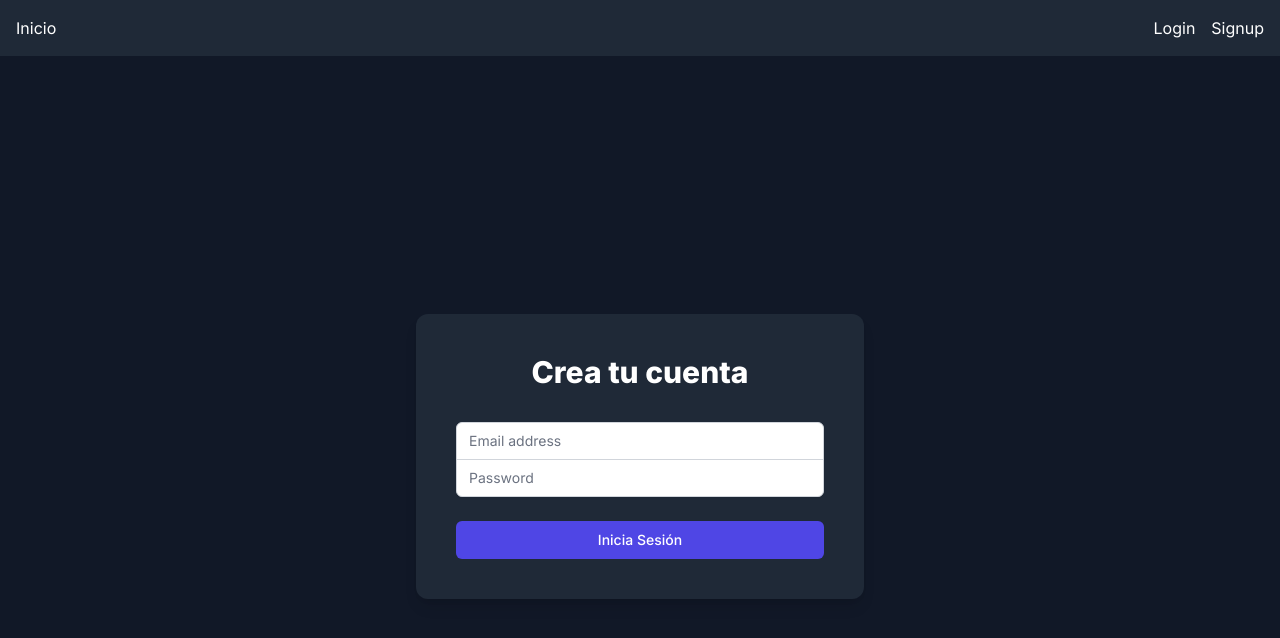
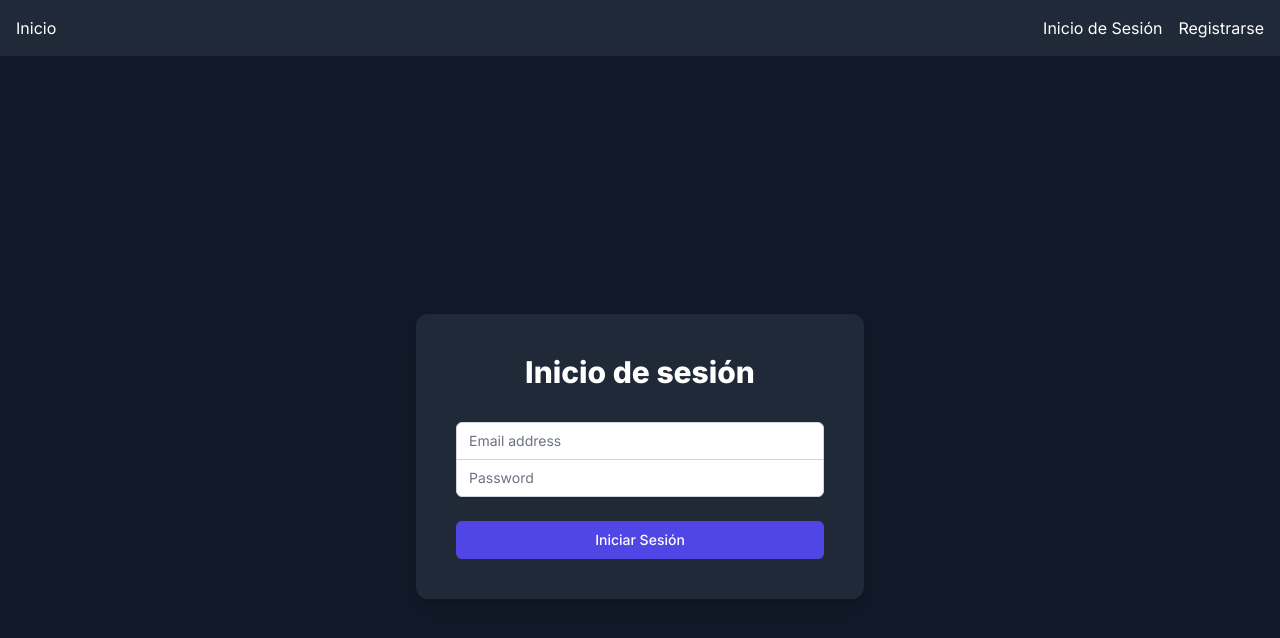
Before and after one commit to IIC3585-2024/ssr-group-08, a Next.js app in the folder next/: page /auth/login in a window 1280 px wide. Shown: the top 638 px of the page. Built offline with nearby package versions, Linux system fonts and the light colour scheme; no server answers.

Commit message:
fix - style and language fixes

```diff
--- a/next/src/app/auth/layout.js
+++ b/next/src/app/auth/layout.js
@@ -4,9 +4,6 @@ export default function Page({ children }) {
   return (
     <div className="min-h-screen flex items-center justify-center bg-gray-900">
       <div className="max-w-md w-full space-y-8 p-10 bg-gray-800 rounded-xl shadow-lg">
-        <h2 className="text-center text-3xl font-extrabold text-white">
-          Crea tu cuenta
-        </h2>
         {children}
       </div>
     </div>
--- a/next/src/app/auth/login/page.js
+++ b/next/src/app/auth/login/page.js
@@ -1,5 +1,12 @@
 import LoginForm from "@/components/LoginForm";
 
 export default function Page() {
-  return <LoginForm />;
+  return (
+    <>
+      <h2 className="text-center text-3xl font-extrabold text-white">
+        Inicio de sesión
+      </h2>
+      <LoginForm />
+    </>
+  );
 }
--- a/next/src/app/auth/signup/page.js
+++ b/next/src/app/auth/signup/page.js
@@ -1,5 +1,12 @@
 import SignupForm from "@/components/SignupForm";
 
 export default function Page() {
-  return <SignupForm />;
+  return (
+    <>
+      <h2 className="text-center text-3xl font-extrabold text-white">
+        Crea tu cuenta
+      </h2>
+      <SignupForm />
+    </>
+  );
 }
--- a/next/src/app/layout.js
+++ b/next/src/app/layout.js
@@ -27,10 +27,10 @@ export default async function RootLayout({ children }) {
               {!isAuthenticated ? (
                 <>
                   <Link className="text-white ml-4" href="/auth/login">
-                    Login
+                    Inicio de Sesión
                   </Link>
                   <Link className="text-white ml-4" href="/auth/signup">
-                    Signup
+                    Registrarse
                   </Link>
                 </>
               ) : (
--- a/next/src/components/LoginForm.js
+++ b/next/src/components/LoginForm.js
@@ -63,7 +63,7 @@ function LoginButton() {
       onClick={handleClick}
       className="group relative w-full flex justify-center py-2 px-4 border border-transparent text-sm font-medium rounded-md text-white bg-indigo-600 hover:bg-indigo-700 focus:outline-none focus:ring-2 focus:ring-offset-2 focus:ring-indigo-500"
     >
-      Inicia Sesión
+      Iniciar Sesión
     </button>
   );
 }
--- a/next/src/components/LogoutButton.js
+++ b/next/src/components/LogoutButton.js
@@ -18,7 +18,7 @@ export default function LogoutButton() {
       href="/auth/login"
       onClick={handleClick}
     >
-      Logout
+      Cerrar Sesión
     </button>
   );
 }
```
